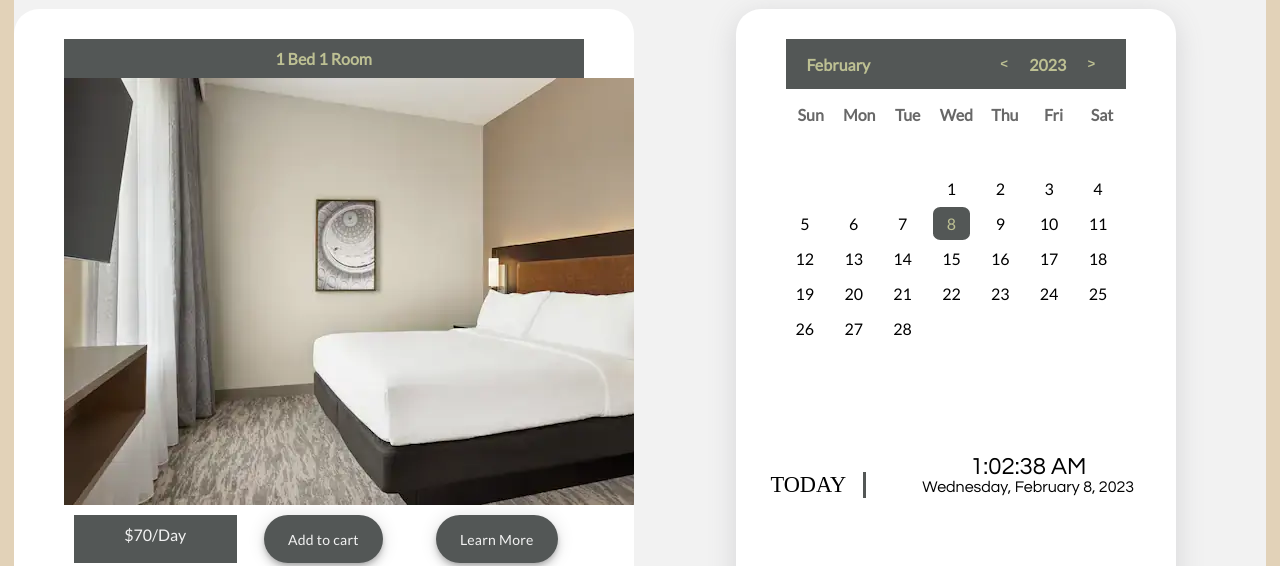
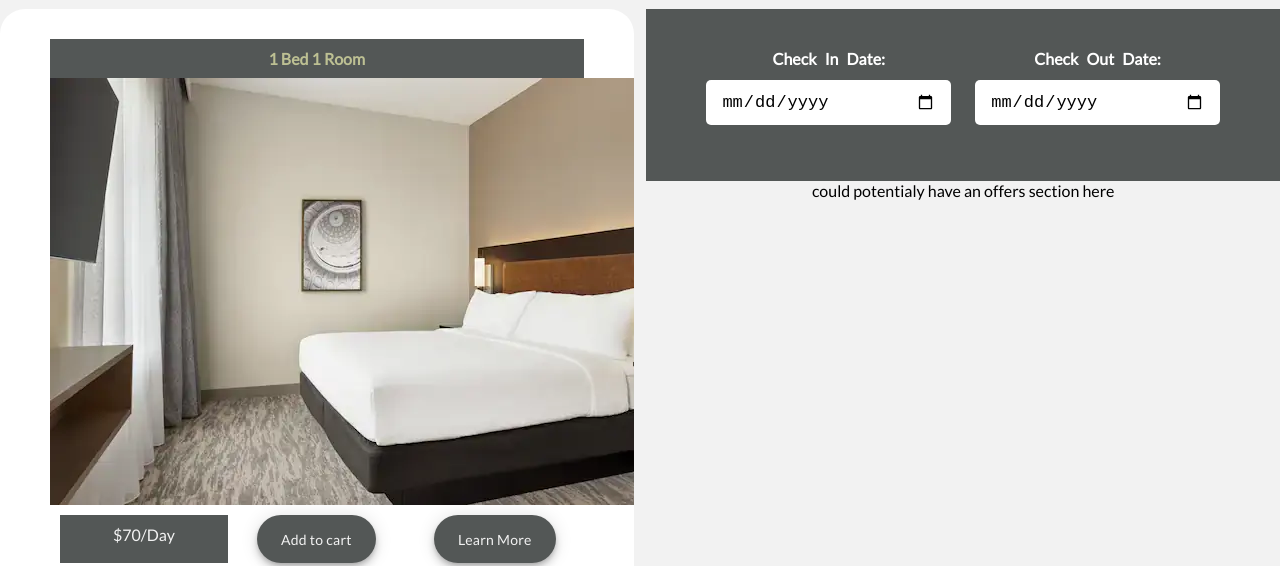
Before and after one commit to justjaiom/FBLA-2023-e-commerce, a plain HTML site: page fbla project/rooms.html in a window 1280 px wide. Shown: the part 234-800 px from the top of the page. Drawn offline with Linux system fonts and the light colour scheme.

Commit message:
changed calender system

```diff
--- a/fbla project/rooms.css
+++ b/fbla project/rooms.css
@@ -543,4 +543,65 @@ body {
 .learn-more:active, .add-to-cart:active {
   box-shadow: 0 4px 4px 0 rgb(60 64 67 / 30%), 0 8px 12px 6px rgb(60 64 67 / 15%);
   outline: none;
+  background-color: #535756;
+  color: #F6F9FE;
 }
+.book{
+    background: #535756 ;
+    color: #fff;
+    padding: 40px 60px;
+}
+.book-form{
+    display: grid;
+}
+.form-item{
+    display: flex;
+    flex-direction: column;
+    justify-content: center;
+    text-align: center;
+}
+.book-form input[type = "submit"]{
+    margin: 18px 0 0 0;
+    background: var(--dark);
+    color: #fff;
+    border: 1px solid #fff;
+}
+.book-form label, .book-form input{
+    width: 100%;
+}
+.book-form label{
+    font-weight: 600;
+    word-spacing: 5px;
+    padding-bottom: 8px;
+}
+.book-form input:not(.btn){
+    margin: 4px 0 16px 0;
+    padding: 12px 15px;
+    border-radius: 5px;
+    font-size: 17px;
+    border: none;
+}
+.book-form input:focus{
+    outline: 0;
+    box-shadow: 0 0 7px rgba(0, 0, 0, 0.4);
+}
+@media(min-width: 768px){
+    .book-form{
+        grid-template-columns: repeat(2, 1fr);
+        grid-gap: 24px;
+    }
+}
+
+@media(min-width: 1370px){
+
+    .book{
+        height: 40vh;
+        display: grid;
+    }
+}
+@media(max-width: 500px){
+    .book{
+        padding-left: 20px;
+        padding-right: 20px;
+    }
+}
--- a/fbla project/rooms.html
+++ b/fbla project/rooms.html
@@ -1,6 +1,6 @@
 <html>
   <head>
-    <title>rooms</title>
+    <title>The Living Room - Rooms</title>
     <meta http-equiv="X-UA-Compatible" content="IE=edge" />
     <!-- <meta name="viewport" content="width=device-width, initial-scale=1.0" /> -->
     <meta charset="UTF-8" />
@@ -69,7 +69,7 @@
         </div>
       </div>
       <div class="col span_2_of_2">
-        <div class="contianer">
+        <!-- <div class="contianer">
           <div class="calendar">
             <div class="calendar-header">
               <span class="month-picker" id="month-picker"> May </span>
@@ -106,6 +106,21 @@
             </div>
             <div class="month-list"></div>
           </div>
+        </div> -->
+        <div class = "book">
+          <form class = "book-form">
+              <div class = "form-item">
+                  <label for = "checkin-date">Check In Date: </label>
+                  <input type = "date" id = "chekin-date">
+              </div>
+              <div class = "form-item">
+                  <label for = "checkout-date">Check Out Date: </label>
+                  <input type = "date" id = "chekout-date">
+              </div>
+          </form>
+      </div>
+        <div style="text-align: center;">
+          could potentialy have an offers section here
         </div>
       </div>
     </div>
```
Also changed, not shown: fbla project/cart.html (+1 -1 lines), fbla project/info.html (+1 -1 lines), fbla project/location.html (+1 -1 lines).
